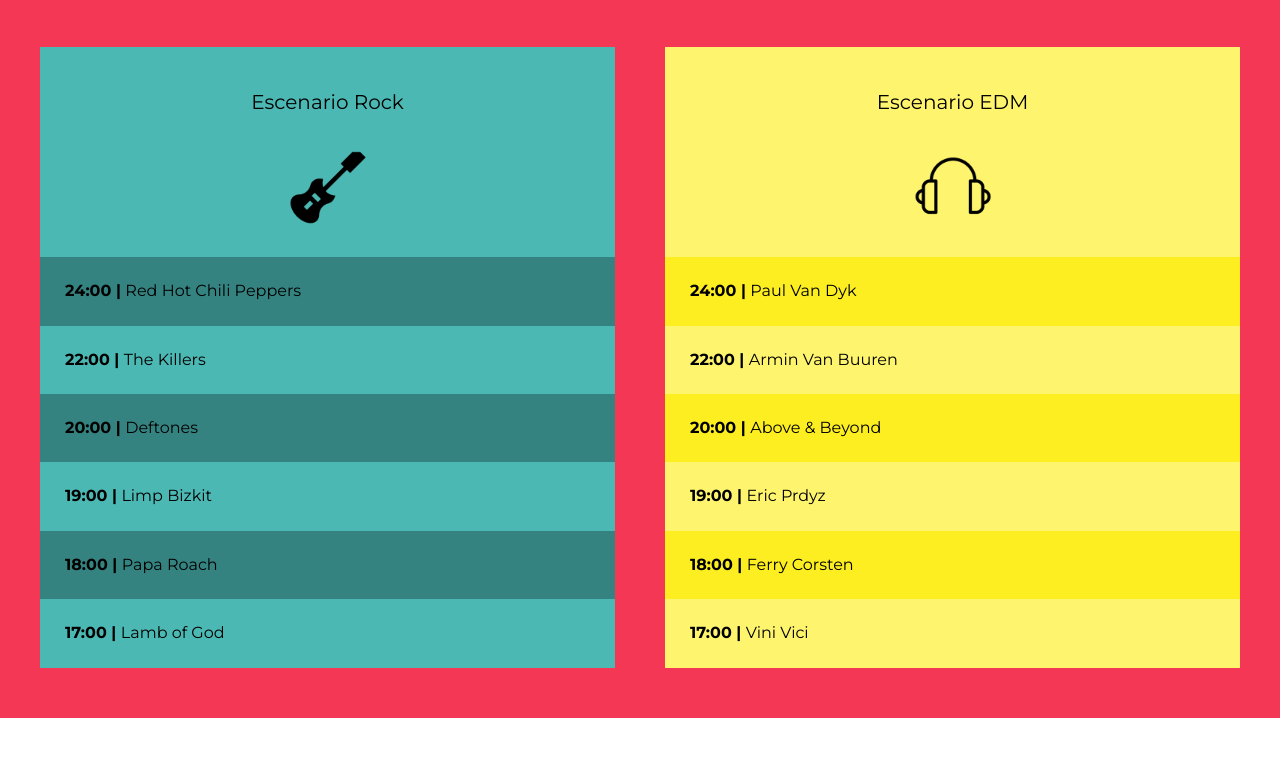
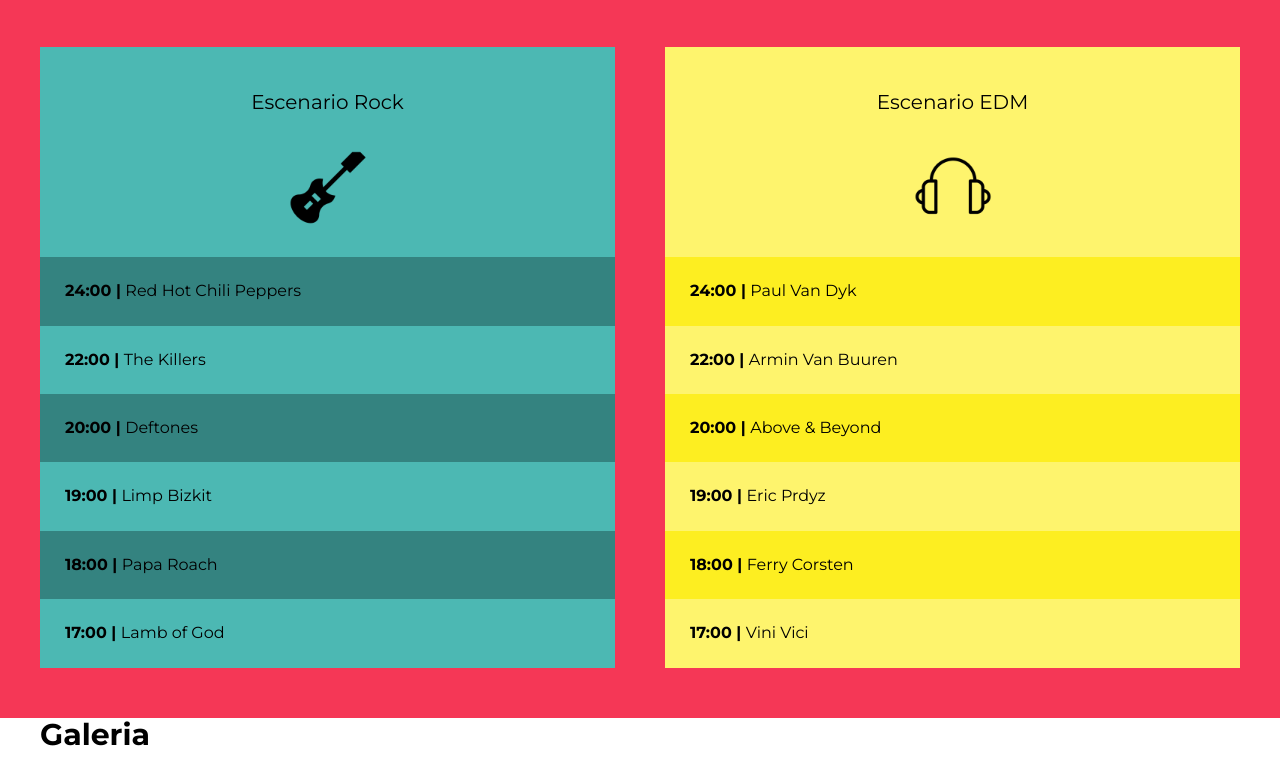
Before and after one commit to fedevargas110/Festival-Gulp-Sass, a website: page index.html in a window 1280 px wide. Shown: the part 2087-2871 px from the top of the page. Before the commit the page ends 2805 px from the top, so only its background shows below. Drawn offline with Linux system fonts and the light colour scheme.

Commit message:
Iniciando Galeria de imagenes

```diff
--- a/index.html
+++ b/index.html
@@ -167,5 +167,11 @@
         </div><!--.escenario-contenedor-->
     </section>
 
+    <section class="galeria contenedor">
+        <h3>Galeria</h3>
+
+        <ul class="galeria-imagenes"></ul>
+    </section>
+
 </body>
 </html>
```
